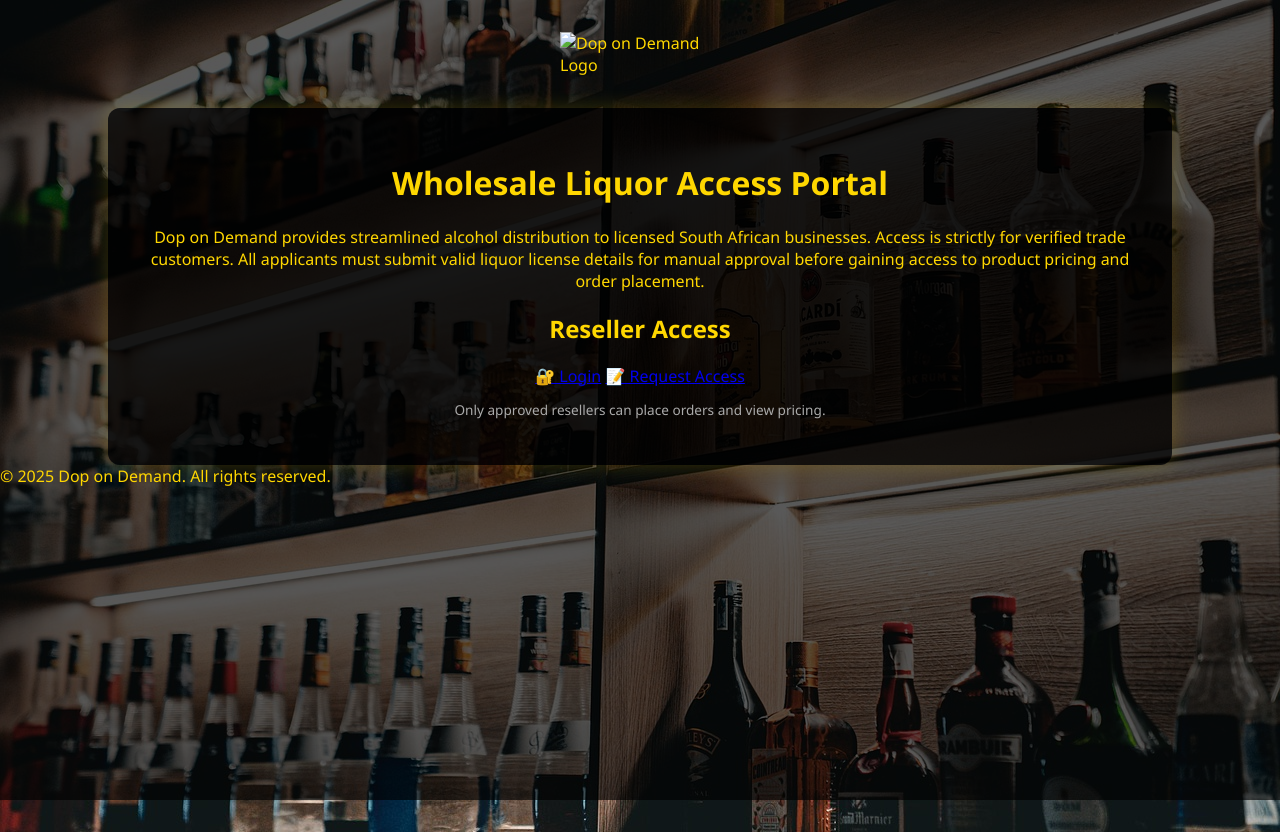
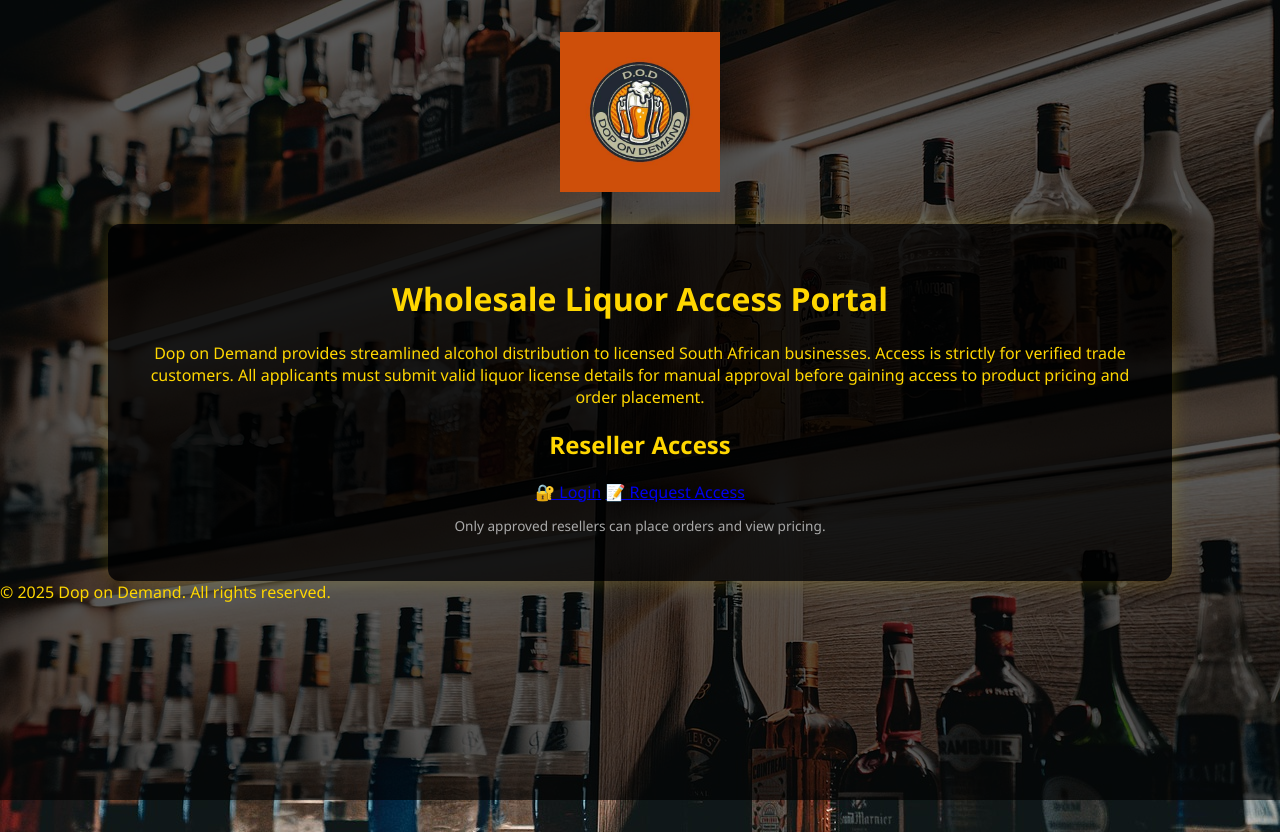
Before and after one commit to Fatgremlineater/dopondemand2, a plain HTML site: page index.html in a window 1280 px wide. Drawn offline with Linux system fonts and the light colour scheme; files whose address does not match are found by name.

Commit message:
Update index.html

```diff
--- a/index.html
+++ b/index.html
@@ -12,7 +12,7 @@
   <div class="overlay"></div>
 
   <!-- Logo -->
-  <img src="images/dod-logo.jpeg" alt="Dop on Demand Logo" class="site-logo" />
+  <img src="dod-logo.jpeg" alt="Dop on Demand Logo" class="site-logo" />
 
   <!-- Floating Content Container -->
   <div class="container floating-card">
```
